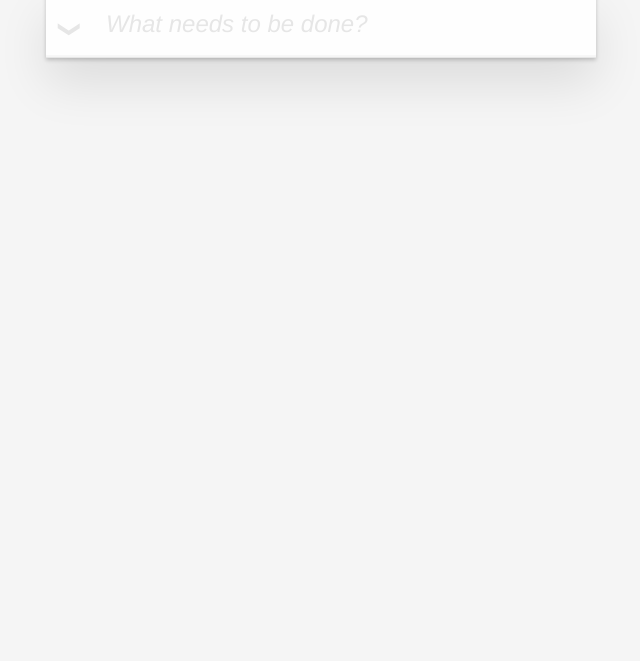
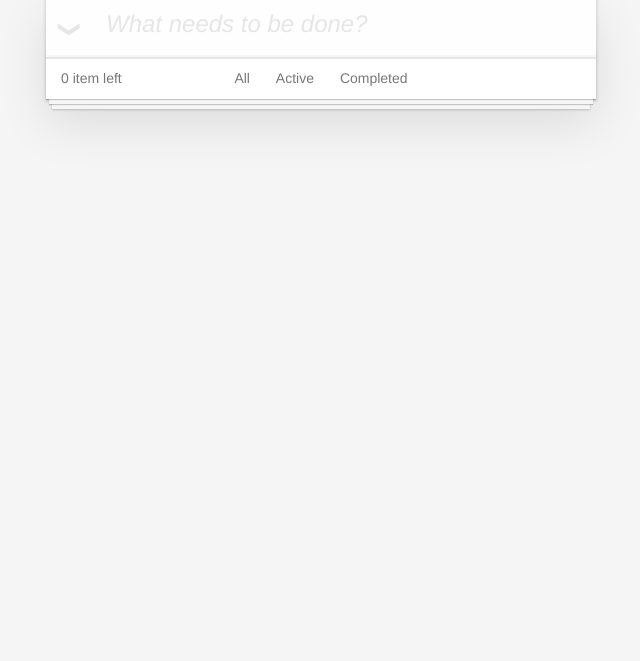
Before and after one commit to Andrey-Strekalov/js-todo, a plain HTML site: page index.html in a window 1280 px wide. Shown: the part 139-800 px from the top of the page, without its empty margins (319-959 px from the left). Drawn offline with Linux system fonts and the light colour scheme.

Commit message:
correction

```diff
--- a/add-and-delete-task.js
+++ b/add-and-delete-task.js
@@ -32,4 +32,5 @@ function deleteTask(event) {
   renderTask(tasksList);
   checkFooter();
   toggleDisplayBtn()
+  checkFilter();
 }
--- a/footer.js
+++ b/footer.js
@@ -24,7 +24,8 @@ function clearCompleted() {
 
 function filterAll() {
   renderTask(tasksList);
-  toggleFilterClass();
+  const FilterValue = document.getElementById("all").getAttribute("href");
+  toggleFilterClass(FilterValue);
 }
 
 /* выполненные задачи */
@@ -32,7 +33,8 @@ function filterAll() {
 function filterCompleted() {
   const newTasksList = tasksList.filter((task) => task.completed);
   renderTask(newTasksList);
-  toggleFilterClass();
+  const FilterValue = document.getElementById("completed").getAttribute("href");
+  toggleFilterClass(FilterValue);
 }
 
 /* активные задачи */
@@ -40,14 +42,19 @@ function filterCompleted() {
 function filterActive() {
   const newTasksList = tasksList.filter((task) => !task.completed);
   renderTask(newTasksList);
-  toggleFilterClass();
+  const FilterValue = document.getElementById("active").getAttribute("href");
+  toggleFilterClass(FilterValue);
 }
 
 /* Отображаем или скрываем футер в зависимости от наличия задач */
 
 function checkFooter() {
   const footer = document.querySelector("footer");
-  footer.style.display = tasksList.length == 0 ? "none" : "block";
+  if (localStorage.getItem("task") !== 0) {
+    footer.style.display = "block"
+  } else{
+    footer.style.display = "none"
+  }
 }
 
 /* Сохраняем выбранный фильтр после перезагрузки страницы */
@@ -61,18 +68,18 @@ function checkFilter() {
   } else if (hash == "#/completed") {
     filterCompleted();
   }
+  toggleFilterClass(hash);
 }
-checkFilter();
-checkFooter();
 
-function toggleFilterClass() {
+function toggleFilterClass(href) {
   document.querySelectorAll(".FilterBtn").forEach((link) => {
-    if (link.getAttribute("href") !== window.location.hash) {
+    if (link.getAttribute("href") == href) {
+      link.classList.add("selected");
+    } else {
       link.classList.remove("selected");
-    } else {
-      link.classList.add("selected");
     }
   });
 }
 
-toggleFilterClass();
+checkFilter();
+checkFooter();
--- a/index.html
+++ b/index.html
@@ -27,16 +27,16 @@
           <ul class="todo-list"></ul>
         </section>
         <footer class="footer" style="display: block">
-          <span class="todo-count"><strong>1</strong> item left</span>
+          <span class="todo-count"><strong></strong> item left</span>
           <ul class="filters">
             <li>
-              <a href="#/"  onclick="filterAll(), toggleFilterClass()" class="FilterBtn">All</a>
+              <a href="#/"  onclick="filterAll()" class="FilterBtn" id="all">All</a>
             </li>
             <li>
-              <a href="#/active" onclick="filterActive(), toggleFilterClass()" class="FilterBtn">Active</a>
+              <a href="#/active" onclick="filterActive()" class="FilterBtn" id="active">Active</a>
             </li>
             <li>
-              <a href="#/completed" onclick="filterCompleted(), toggleFilterClass()" class="FilterBtn">Completed</a>
+              <a href="#/completed" onclick="filterCompleted()" class="FilterBtn" id="completed">Completed</a>
             </li>
           </ul>
           <button class="clear-completed" style="display: none" onclick="clearCompleted()" id="All">clear completed</button>
```
